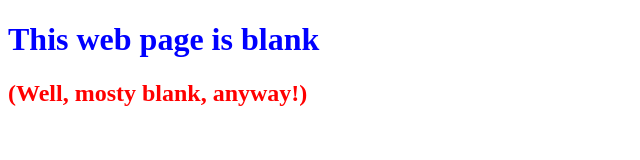
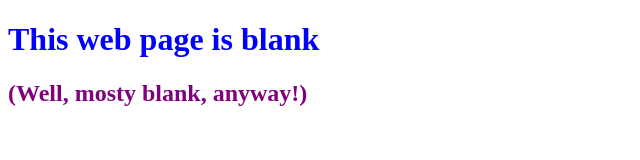
Before and after one commit to GitHubZugang/0main_openSAP_repo, a plain HTML site: page index.html in a window 1280 px wide. Shown: the whole page, without its empty margins (0-640 px from the left). Drawn offline with Linux system fonts and the light colour scheme.

Commit message:
Changed 2nd header color to purple

```diff
--- a/index.html
+++ b/index.html
@@ -5,5 +5,5 @@
 		<title> An Empty Web Page</title>
 	</head>
 	<body> <h1 style = "color: blue"> This web page is blank</h1>
-	<h2 style = "color: Red">(Well, mosty blank, anyway!)</h2></body>
+	<h2 style = "color: Purple">(Well, mosty blank, anyway!)</h2></body>
 </html>
```
